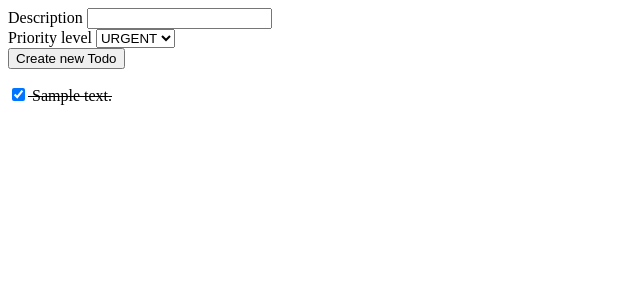
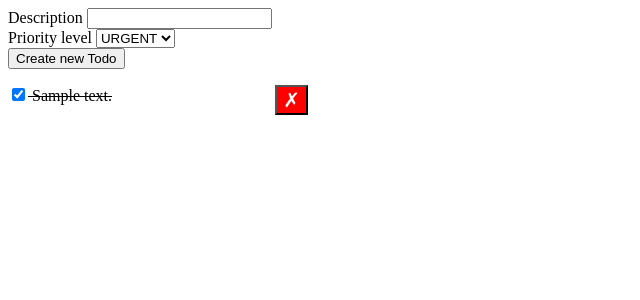
Before and after one commit to ciarancumiskey/flask-sql-todo, a Flask app: page / in a window 1280 px wide. Shown: the top 300 px of the page, without its empty margins (0-640 px from the left). Run offline with Flask 2, Linux system fonts and the light colour scheme; tables that the repository leaves empty hold one stand-in row (values such as "Sample post").

Commit message:
UI tweaks and documentation
The list is now sorted using each Todo's ID. I also added a "Delete" button to each Todo, but it does nothing yet.

Also, there's a glitch where newly added Todos' "complete" status can't be updated unless the user refreshes the page.

```diff
--- a/app.py
+++ b/app.py
@@ -23,7 +23,7 @@ class Todo(db.Model):
 
 @app.route('/')
 def index():
-    return render_template('index.html', data=Todo.query.all())
+    return render_template('index.html', data=Todo.query.order_by('id').all())
 
 @app.route('/todos/create', methods=['POST'])
 def create_todo():
@@ -40,6 +40,7 @@ def create_todo():
         todo_body['description'] = new_todo.description
         todo_body['complete'] = new_todo.complete
         todo_body['priority_level'] = new_todo.priority_level
+        todo_body['id'] = new_todo.id
     except:
         error = True
         db.session.rollback()
--- a/templates/index.html
+++ b/templates/index.html
@@ -2,6 +2,15 @@
     <head>
         <title>Todo App</title>
         <style>
+            li {
+                clear: both;
+            }
+            ul {
+                list-style: none;
+                padding: 0;
+                margin: 0;
+                width: 300px;
+            }
             #error {
                 color: red;
             }
@@ -10,6 +19,14 @@
             }
             .task-complete {
                 text-decoration: line-through;
+            }
+            .btn-delete {
+                -webkit-appearance: none;
+                background-color: red;
+                color: white;
+                float: right;
+                cursor: pointer;
+                font-size: 20px;
             }
             .priority-urgent {
                 background-color: red;
@@ -24,11 +41,6 @@
             .priority-low {
                 background-color: green;
                 color: white;
-            }
-            ul {
-                list-style: none;
-                padding: 0;
-                margin: 0;
             }
         </style>
     </head>
@@ -47,7 +59,6 @@
                     <option value="low">Low</option>
                 </select>
             </div>
-
             <div>
                 <input type="submit" id="submit" value="Create new Todo" />
             </div>
@@ -61,16 +72,19 @@
                 <input type="checkbox" data-id="{{ d.id }}" class="checkbox-complete"
                     {% if d.complete %} checked {% endif %} />
                 {{ d.description }}
+                <button class="btn-delete" data-id="{{ d.id }}">&cross;</button>
             </li>
             {% endfor %}
         </ul>
         <script>
             const checkboxes = document.querySelectorAll('.checkbox-complete');
+            //Loop through each Todo's "completed" checkbox and define their onchange behaviour
             for (let i = 0; i < checkboxes.length; i++) {
                 const checkbox = checkboxes[i];
                 checkbox.onchange = function(e){
                     console.log('Checkbox toggled', e);
                     const newCompleted = e.target.checked;
+                    //Get the data-id of the checkbox, which will correspond to the ID of that Todo in the database
                     fetch('/todos/' + e.target.dataset['id'] + '/set-completed', {
                         method: 'POST',
                         body: JSON.stringify({
@@ -111,17 +125,26 @@
                     }
                 })
                 .then(function(response){
+                    console.log("Create new Todo response: ", response);
                     return response.json();
                 })
                 .then(function(jsonResponse){
+                    //TODO: New list items' checkboxes don't have a data id.
                     console.log(jsonResponse);
+                    //Create a new list item for the newly-created Todo
                     const newLiItem = document.createElement("li");
-                    newLiItem.innerHTML = '<input type="checkbox" class="checkbox-complete"/> ';
+                    const newInputItem = document.createElement("input");
+                    newInputItem.className = "checkbox-complete";
+                    newInputItem.type = "checkbox";
+                    newInputItem.setAttribute("data-id", jsonResponse["id"]);
+                    newLiItem.appendChild(newInputItem);
                     newLiItem.innerHTML += jsonResponse["description"];
                     newLiItem.className = "priority-" + jsonResponse["priority_level"];
-                    console.log(newLiItem.className);
+                    //Add the new list item to the list, then hide the error message
+                    console.log("New list item", newLiItem);
                     document.getElementById("list-todos").appendChild(newLiItem);
                     document.getElementById("error").className = "hidden";
+                    //checkboxes = document.querySelectorAll('.checkbox-complete');
                 })
                 .catch(function(error){
                     document.getElementById("error").className = "";
```
